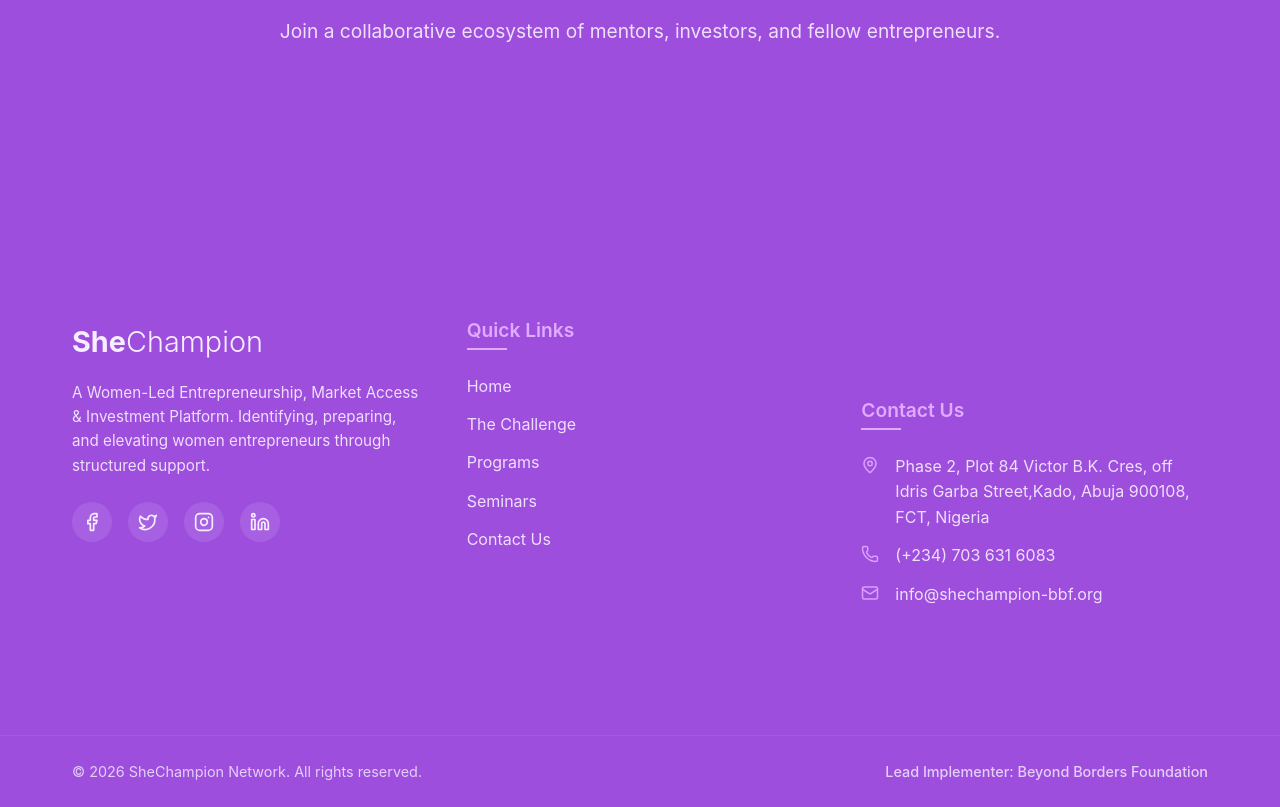
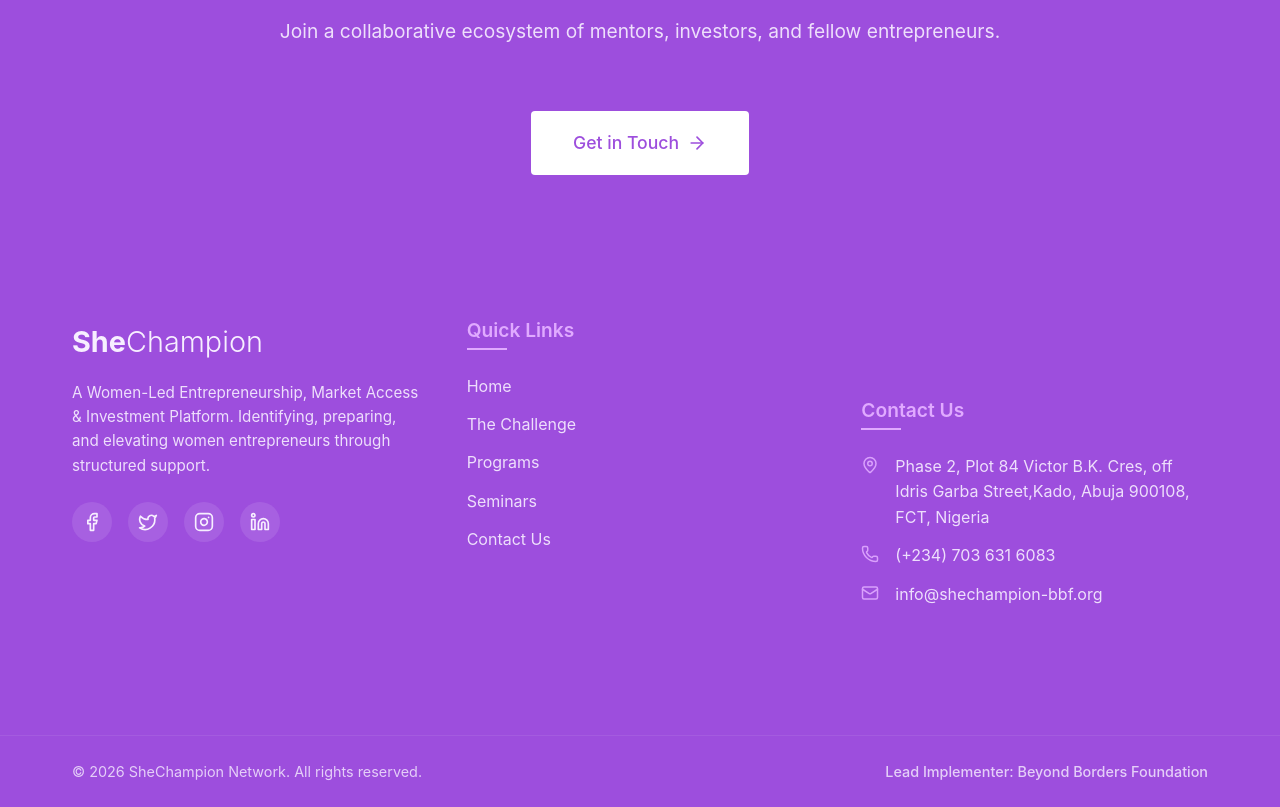
Before and after one commit to veesairbnb22-svg/shechampion, a React (Vite) app: page / in a window 1280 px wide. Shown: the part 4295-5102 px from the top of the page. Built offline with nearby package versions, Linux system fonts and the light colour scheme.

Commit message:
Stylize footer CTA button with white background and purple text

```diff
--- a/src/pages/Home.jsx
+++ b/src/pages/Home.jsx
@@ -158,7 +158,7 @@
                 <div className="container">
                     <h2 className="text-white mb-4">Ready to Take the Next Step?</h2>
                     <p className="text-light mb-6">Join a collaborative ecosystem of mentors, investors, and fellow entrepreneurs.</p>
-                    <Link to="/contact" className="btn btn-secondary mt-4 cta-btn">
+                    <Link to="/contact" className="btn btn-light mt-4 cta-btn">
                         Get in Touch <ArrowRight size={20} className="ml-2" />
                     </Link>
                 </div>
```
